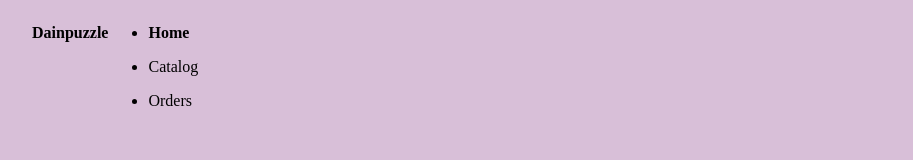
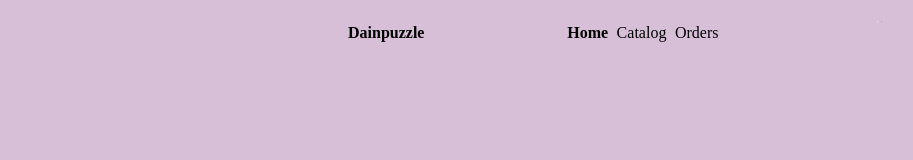
Before and after one commit to papunatsiskadze/project5, a plain HTML site: page index.html in a window 1280 px wide. Shown: the whole page, without its empty margins (16-929 px from the left). Drawn offline with Linux system fonts and the light colour scheme.

Commit message:
full header
დასრულებული ჰედერი

```diff
--- /dev/null
+++ b/assets/css/styling.css
@@ -0,0 +1,53 @@
+body{
+    background-color: thistle;
+    margin: ;
+}
+.header-div{
+    display: flex;
+    justify-content: center;
+}
+.leftpartheader{
+    width: 50%;
+    display: flex;
+}
+.maintitle{
+    font-weight: bolder;
+    list-style: none;
+}
+.navigation{
+
+}
+.homebuttonb{
+    display: flex;
+    list-style: none;
+}
+.nav-link{
+    font-weight: bolder;
+    margin-left: 5%;
+}
+.nav-link2{
+    margin-left: 5%;
+
+}
+.hco{
+    width: 50%;
+}
+.title{
+    width: 50%;
+}
+.rightpartheader{
+    width: 50%;
+    display: flex;
+}
+.shopicon{
+    width: 2%;
+    height: 2%;
+}
+.customericon{
+    width: 2%;
+    height: 2%;
+    margin-left: 3%;
+}
+.marginrightpartheader{
+    margin-left: 70%;
+}
--- a/assets/styling.css
+++ /dev/null
@@ -1,21 +0,0 @@
-body{
-    background-color: thistle;
-    margin: ;
-}
-.header-div{
-    display: flex;
-}
-.leftpartheader{
-    width: 50%;
-    display: flex;
-}
-.maintitle{
-    font-weight: bolder;
-    list-style: none;
-}
-.navigation{
-
-}
-.homebuttonb{
-    font-weight: bolder;
-}
--- a/index.html
+++ b/index.html
@@ -4,31 +4,35 @@
         <meta charset="utf-8">
         <meta name="author" content="Papuna Tsiskadze">
         <meta name="description" content="მეხუთე დავალება">
-        <link rel="stylesheet" href="assets/styling.css">
+        <link rel="stylesheet" href="assets/css/styling.css">
         <title>web</title>
     </head>
     <body>
         <header>
             <div class="header-div">
                 <div class="leftpartheader">
-                    <div>
+                    <div class="title">
                         <nav class="navigation">
                             <ul class="maintitle">
                                 <li>Dainpuzzle</li>
                             </ul>
                         </nav>
                     </div>
+                    <div class="hco">
                     <nav>
                         <ul class="homebuttonb">
-                            <li>Home</li>
-                        </ul>
-                        <ul>
-                            <li>Catalog</li>
-                        </ul>
-                        <ul>
-                            <li>Orders</li>
+                            <li class="nav-link">Home</li>
+                            <li class="nav-link2">Catalog</li>
+                            <li class="nav-link2">Orders</li>
                         </ul>
                     </nav>
+                    </div>
+                    <div class="rightpartheader">
+                       <div class="marginrightpartheader">
+                        <img class="shopicon" src="assets/icons/istockphoto-1187830689-612x612.jpg">
+                        <img class="customericon" src="/assets/icons/user.jpg">
+                       </div>
+                    </div>
                 </div>
             </div>
         </header>
```
Also changed, not shown: assets/icons/istockphoto-1187830689-612x612.jpg (added), assets/icons/user.jpg (added).
